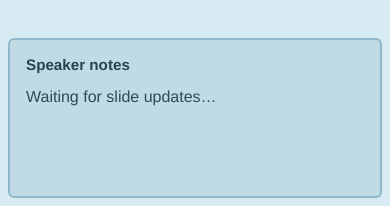
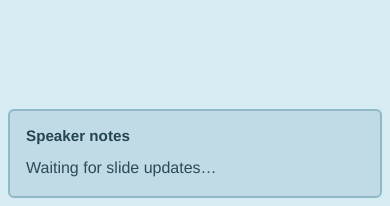
Before and after one commit to mitsuhiko/mini-presenter, a website: page client/presenter.html in a window 390 px wide. Shown: the part 638-844 px from the top of the page. Drawn offline with Linux system fonts and the light colour scheme; files that its build step writes are made by us from their sources; files whose address does not match are found by name.

Commit message:
fix(presenter): make notes height responsive

```diff
--- a/client/presenter.css
+++ b/client/presenter.css
@@ -254,9 +254,8 @@ body {
   display: flex;
   flex-direction: column;
   gap: 0.75rem;
-  height: 14rem;
-  max-height: 14rem;
-  overflow: hidden;
+  max-height: clamp(10rem, 30vh, 18rem);
+  overflow: auto;
 }
 
 .presenter__notes-header {
@@ -279,7 +278,8 @@ body {
 
 .presenter__notes-content {
   flex: 1;
-  overflow: auto;
+  min-height: 0;
+  overflow: visible;
   white-space: pre-wrap;
   line-height: 1.5;
   font-size: 1rem;
@@ -588,8 +588,7 @@ body {
   }
 
   .presenter__notes {
-    height: 10rem;
-    max-height: 10rem;
+    max-height: clamp(8rem, 24vh, 12rem);
     padding: 1rem;
   }
 
```
